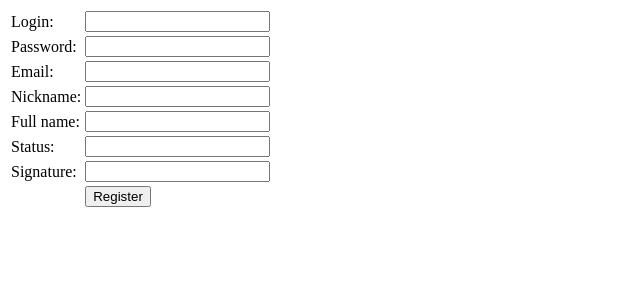
After one commit to EugeneGarbuzov/Forum, a Django app: template templates/register.html in a window 1280 px wide. The commit adds this page. Shown: the top 300 px of the page, without its empty margins (0-640 px from the left). Run offline with Django 3.2, Linux system fonts and the light colour scheme; the template is opened without the code that fills it, so the values that code supplies are empty.

Commit message:
Регистрация

```diff
--- a/app/urls.py
+++ b/app/urls.py
@@ -5,6 +5,7 @@ from . import views
 urlpatterns = [
     url(r'^login/$', views.login, name='login'),
     url(r'^logout/$', views.logout, name='logout'),
+    url(r'^register/$', views.register, name='register'),
 
     url(r'^$', views.index, name='index'),
     url(r'^add/$', views.add_section, name='add_section'),
--- a/templates/add_section.html
+++ b/templates/add_section.html
@@ -5,7 +5,6 @@
     <title>Add section</title>
 </head>
 <body>
-{% block content %}
 
     {% if error %}
         <p>Error.</p>
@@ -57,6 +56,5 @@
         </table>
     </form>
 
-{% endblock %}
 </body>
 </html>
--- /dev/null
+++ b/templates/register.html
@@ -0,0 +1,84 @@
+<!DOCTYPE html>
+<html lang="en">
+<head>
+    <meta charset="UTF-8">
+    <title>Register</title>
+</head>
+<body>
+{% if error %}
+    <p>Error.</p>
+{% endif %}
+
+<form method="post" action="{% url 'register' %}">
+    {% csrf_token %}
+
+    <table>
+        <tr>
+            <td>
+                <label for="Login">Login: </label>
+            </td>
+            <td>
+                <input id="Login" type="text" name="Login" value="{{ Login }}">
+            </td>
+        </tr>
+        <tr>
+            <td>
+                <label for="Password">Password: </label>
+            </td>
+            <td>
+                <input id="Password" type="password" name="Password" value="{{ Password }}">
+            </td>
+        </tr>
+        <tr>
+            <td>
+                <label for="email">Email: </label>
+            </td>
+            <td>
+                <input id="email" type="email" name="email" value="{{ email }}">
+            </td>
+        </tr>
+        <tr>
+            <td>
+                <label for="Nickname">Nickname: </label>
+            </td>
+            <td>
+                <input id="Nickname" type="text" name="Nickname" value="{{ Nickname }}">
+            </td>
+        </tr>
+        <tr>
+            <td>
+                <label for="Full_Name">Full name: </label>
+            </td>
+            <td>
+                <input id="Full_Name" type="text" name="Full_Name" value="{{ Full_Name }}">
+            </td>
+        </tr>
+        <tr>
+            <td>
+                <label for="Status">Status: </label>
+            </td>
+            <td>
+                <input id="Status" type="text" name="Status" value="{{ Status }}">
+            </td>
+        </tr>
+        <tr>
+            <td>
+                <label for="Signature">Signature: </label>
+            </td>
+            <td>
+                <input id="Signature" type="text" name="Signature" value="{{ Signature }}">
+            </td>
+        </tr>
+
+        <tr>
+            <td>
+            </td>
+            <td>
+                <input type="submit" value="Register"/>
+                <input type="hidden" name="next" value="{{ next }}"/>
+            </td>
+        </tr>
+    </table>
+</form>
+</body>
+</html>
```
Also changed, not shown: app/views.py (+23 -0 lines), templates/index.html (+19 -5 lines).
